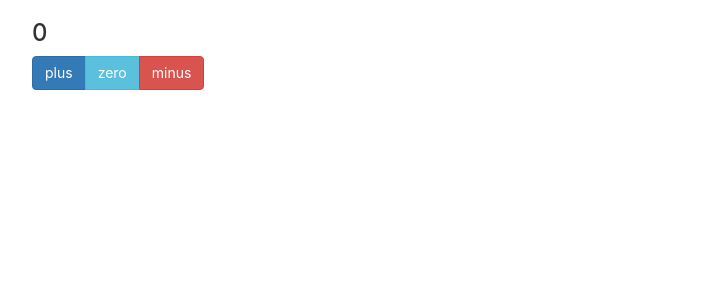
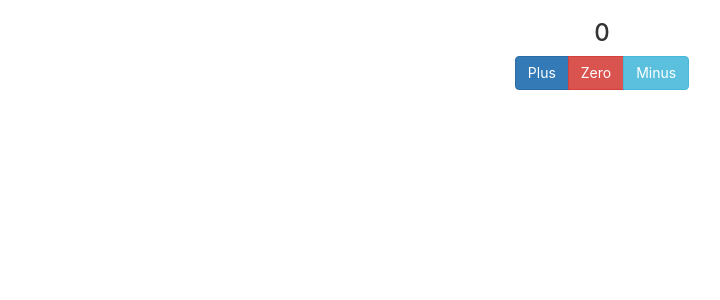
Before and after one commit to azzouz-ichrak/demo_react, a React (Create React App) app: page / in a window 1280 px wide. Shown: the top 300 px of the page, without its empty margins (38-758 px from the left). Built offline with nearby package versions, Linux system fonts and the light colour scheme.

Commit message:
Refactoring the components

```diff
--- a/src/App.js
+++ b/src/App.js
@@ -6,20 +6,14 @@ const App = () => {
   const setToZero = () => setCounter(0)
   const decreaseByOne = () => setCounter(counter - 1)
 
-  const Display = (props) => {
+  const Display = ({ counter }) => <h3>{counter}</h3>
+
+  const Button = ({ className, handelClick, text }) => {
     return (
-      <h3>
-        {props.counter}
-      </h3>
-    )
-  }
-  const Button = (props) => {
-    return (
-      <button className={props.className} onClick={props.handelClick}>
-        {props.text}
+      <button className={className} onClick={handelClick}>
+        {text}
       </button>
     )
-
   }
 
   /*
@@ -30,15 +24,15 @@ const App = () => {
   */
 
   return (
-    <div>
-      <Display counter={counter} />
-      <div className="btn-group " role="group" aria-label="...">
-        <Button  handelClick={increaseByOne} text="plus" className="btn btn-primary" />
-        <Button handelClick={setToZero} text="zero" className="btn btn-info" />
-        <Button handelClick={decreaseByOne} text="minus" className="btn btn-danger" />
+    <div className="row">
+      <div className="col-sm-6 col-sm-offset-3 text-center">
+        <Display counter={counter} />
+        <div className="btn-group" role="group">
+          <Button handelClick={increaseByOne} text="Plus" className="btn btn-primary" />
+          <Button handelClick={setToZero} text="Zero" className="btn btn-danger" />
+          <Button handelClick={decreaseByOne} text="Minus" className="btn btn-info" />
+        </div>
       </div>
-
-
     </div>
   )
 }
```
Also changed, not shown: 1 other file (tests, documents, lock files or other folders).
